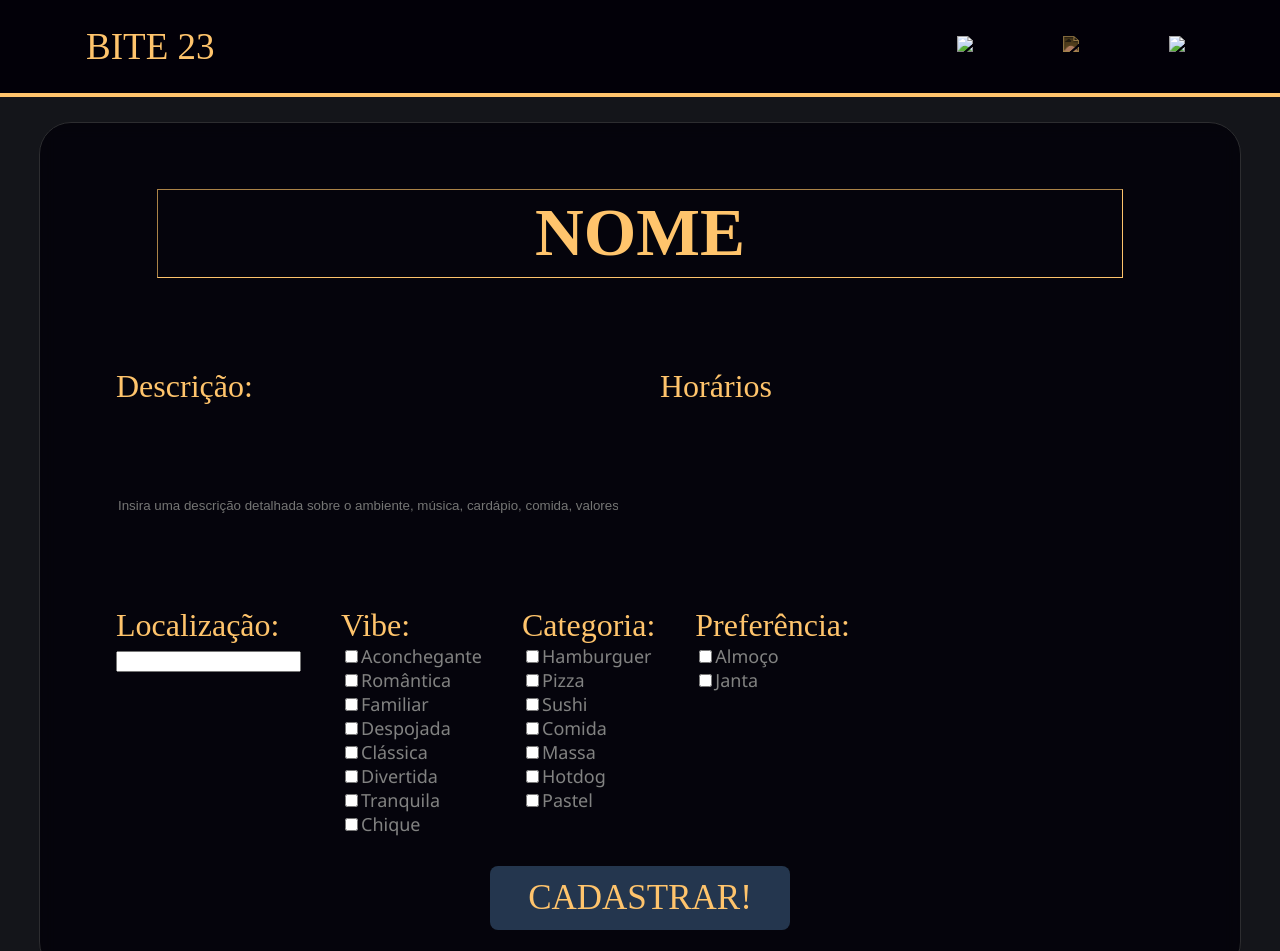
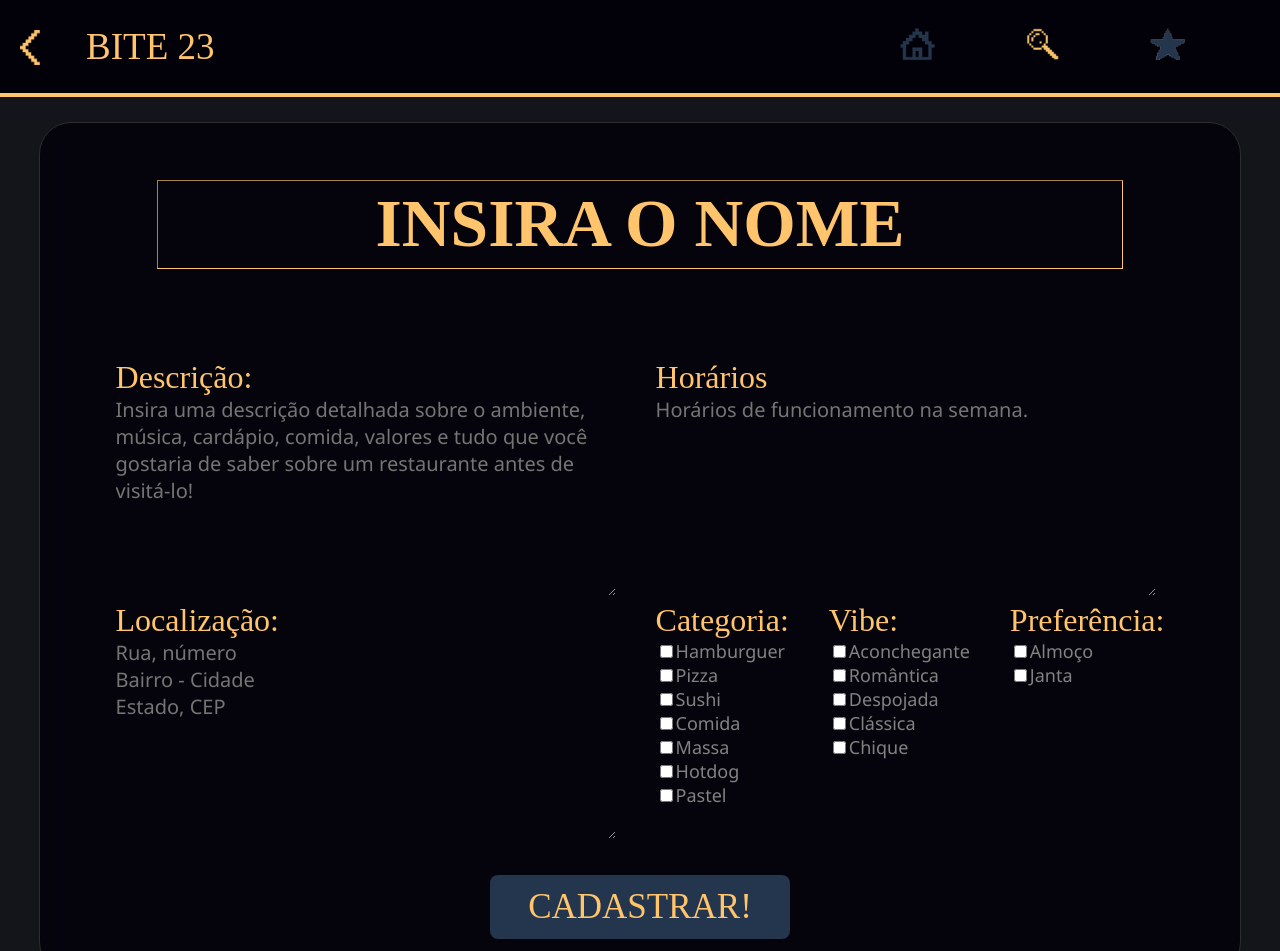
Before and after one commit to Giovanna-Alves23/bite23---Giovanna-Alves, a plain HTML site: page cadastro_restaurante.html in a window 1280 px wide. Shown: the top 951 px of the page. Drawn offline with Linux system fonts and the light colour scheme; a web font is replaced by a local one.

Commit message:
Implementação de CSS e lógica na página de cadastro de resutaurantes

```diff
--- a/cadastro_restaurante.html
+++ b/cadastro_restaurante.html
@@ -6,7 +6,7 @@
     <meta http-equiv="X-UA-Compatible" content="IE=edge">
     <meta name="viewport" content="width=device-width, initial-scale=1.0">
 
-    <title>BITE 23 | Search</title>
+    <title>BITE 23 | Cadastro Restaurante</title>
 
     <link rel="stylesheet" href="bit23.css">
     <link rel="preconnect" href="https://fonts.gstatic.com" />
@@ -19,21 +19,22 @@
             <h1 class="titulo">BITE 23</h1>
             <ul class="navbar">
                 <li>
-                    <a href="index.html"><img src="home.png"></a>
+                    <a href="index.html"><img src="icon/home.png"></a>
                 </li>
                 <li class="agora">
-                    <a href="#"><img src="search.png"></a>
+                    <a href="#"><img src="icon/search.png"></a>
                 </li>
                 <li>
-                    <a href="dashboard.html"><img src="star.png"></a>
+                    <a href="dashboard.html"><img src="icon/star.png"></a>
                 </li>
             </ul>
         </div>
     </div>
 
     <div class="banner_cadastro_restaurante">
+        <a href="sugestao.html" class="voltar"><img class="img1" src="icon/setinha.png"></a>
         <div class="container">
-            <input class="texto1" placeholder="NOME">
+            <input id="inp_nome" class="texto1" placeholder="INSIRA O NOME">
 
             <div class="search">
 
@@ -41,14 +42,16 @@
                     <div class="item_buscar">
                         <label>Descrição:</label>
                         <div>
-                            <input id="inp_descricao" type="text" placeholder="Insira uma descrição detalhada sobre o ambiente, música, cardápio, comida, valores e tudo que você gostaria de saber sobre um restaurante antes de visitá-lo!">
+                            <textarea class="inp" id="inp_descricao" type="text"
+                                placeholder="Insira uma descrição detalhada sobre o ambiente, música, cardápio, comida, valores e tudo que você gostaria de saber sobre um restaurante antes de visitá-lo!"></textarea>
                         </div>
                     </div>
 
                     <div class="item_buscar">
                         <label>Horários</label>
                         <div>
-                            <input id="inp_horarios" type="text">
+                            <textarea class="inp" id="inp_horarios" type="text"
+                                placeholder="Horários de funcionamento na semana. "></textarea>
                         </div>
                     </div>
                 </div>
@@ -57,21 +60,9 @@
                     <div class="item_buscar">
                         <label>Localização:</label>
                         <div>
-                            <input class="localizacao" id="inp_localizacao" type="text">
-                        </div>
-                    </div>
-
-                    <div class="item_buscar">
-                        <label>Vibe:</label>
-                        <div class="select">
-                            <input type="checkbox">Aconchegante<br>
-                            <input type="checkbox">Romântica<br>
-                            <input type="checkbox">Familiar<br>
-                            <input type="checkbox">Despojada<br>
-                            <input type="checkbox">Clássica<br>
-                            <input type="checkbox">Divertida<br>
-                            <input type="checkbox">Tranquila<br>
-                            <input type="checkbox">Chique
+                            <textarea class="inp" id="inp_localizacao" type="text" placeholder="Rua, número
+Bairro - Cidade
+Estado, CEP"></textarea>
                         </div>
                     </div>
 
@@ -85,6 +76,17 @@
                             <input type="checkbox">Massa<br>
                             <input type="checkbox">Hotdog<br>
                             <input type="checkbox">Pastel
+                        </div>
+                    </div>
+
+                    <div class="item_buscar">
+                        <label>Vibe:</label>
+                        <div class="select">
+                            <input type="checkbox">Aconchegante<br>
+                            <input type="checkbox">Romântica<br>
+                            <input type="checkbox">Despojada<br>
+                            <input type="checkbox">Clássica<br>
+                            <input type="checkbox">Chique
                         </div>
                     </div>
 
@@ -107,10 +109,11 @@
 </html>
 <script>
     function cadastrar() {
+        let nome = inp_nome.value.toUpperCase();
+        let novidade = inp_novidade.value;
         let vibe = sel_vibe.value;
         let categoria = sel_categoria.value;
         let preferencia = sel_preferencia.value;
-        let novidade = inp_novidade.value;
         let restaurante = `MAKI BURGUER<br>oioioioi`;
 
 
```
